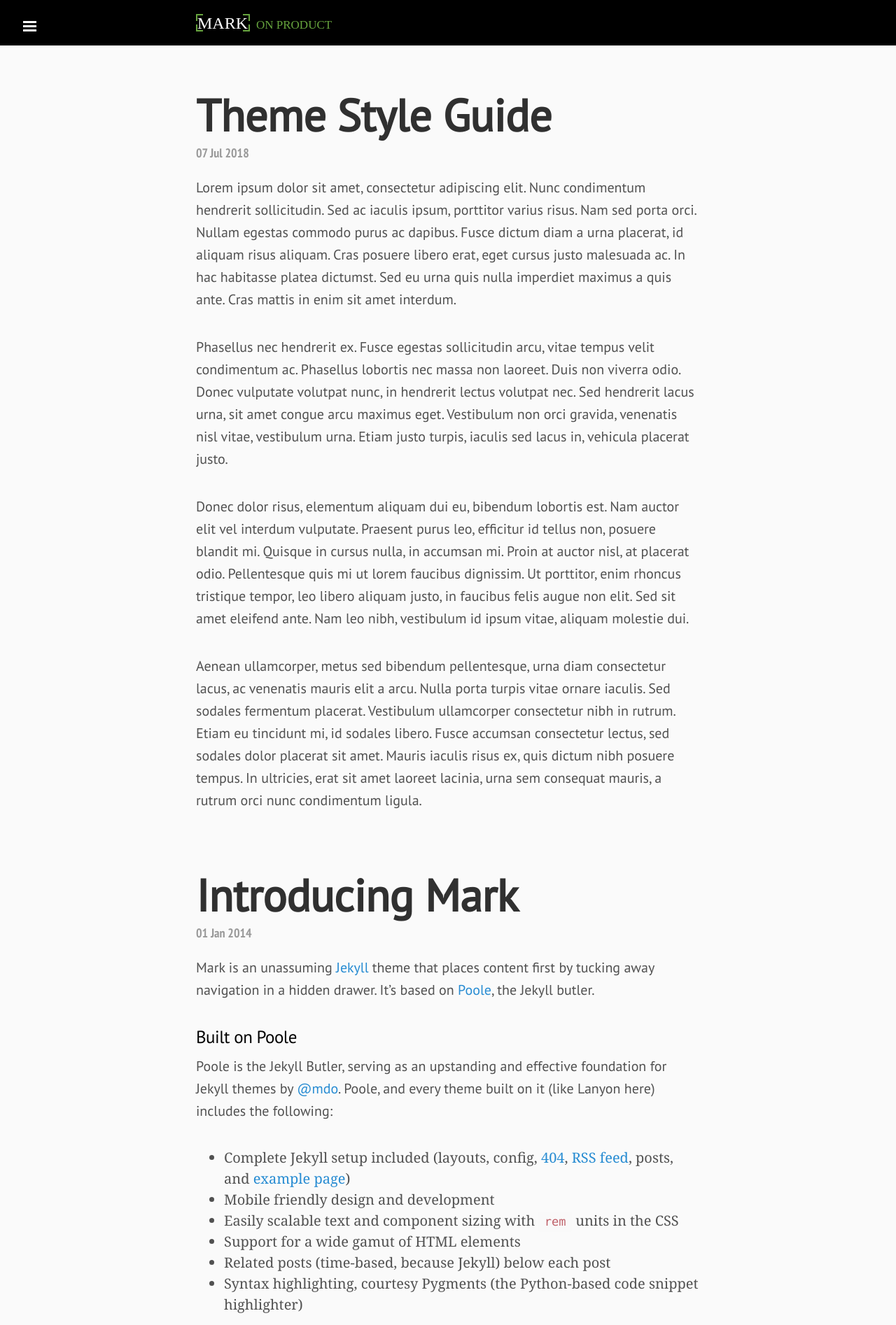
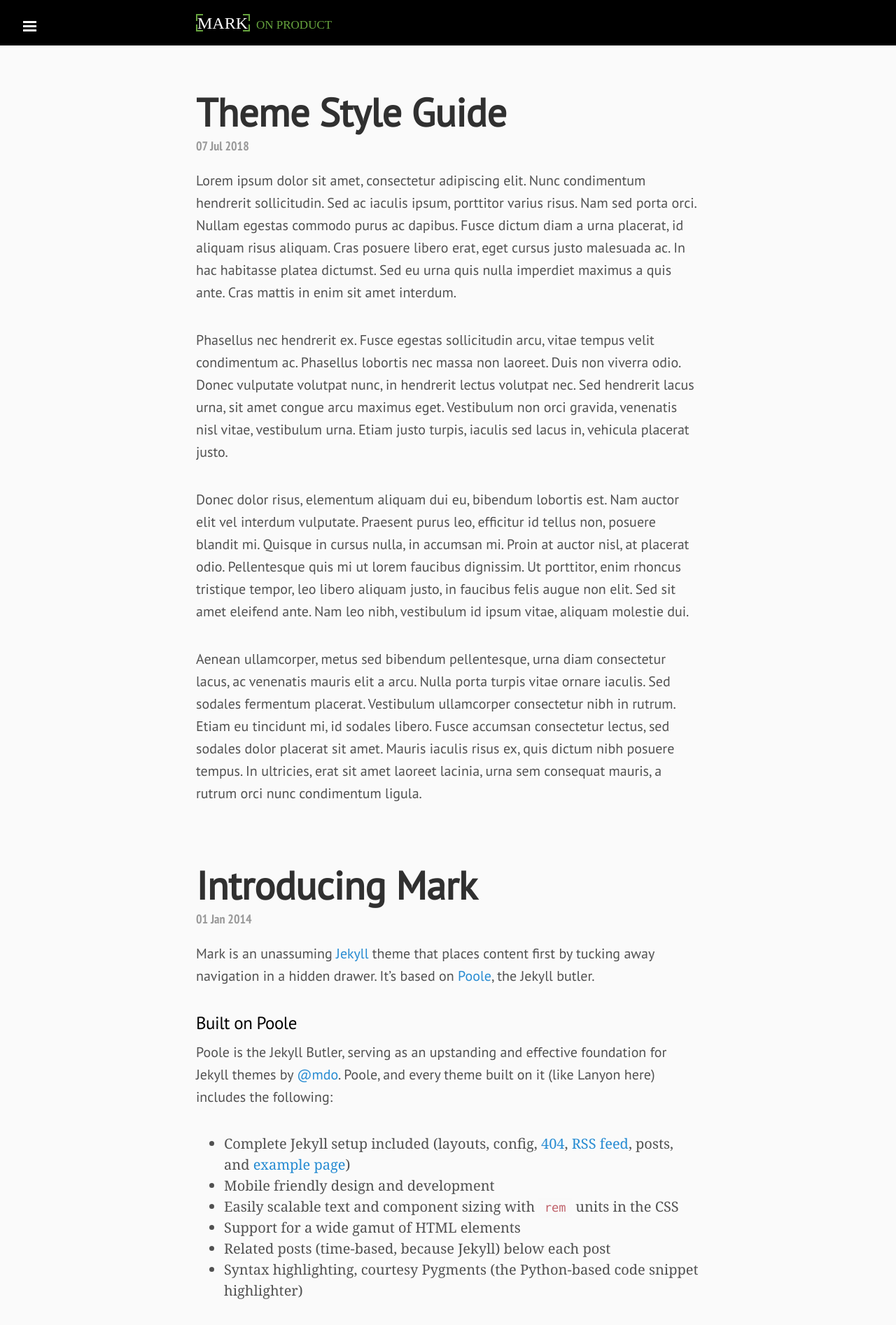
Before and after one commit to markthelefty/markthelefty.github.io, a Jekyll site: the page built from index.html, in a window 1280 px wide. Shown: the top 1894 px of the page at 70% size. Built offline with Jekyll 4.4.1, drawn with Linux system fonts in a browser that asks for light colours; some web fonts are replaced; Markdown is read by kramdown in place of the engine named in the settings; the list of posts is cut into pages by our own code.

Commit message:
type tweaks

```diff
--- a/public/css/custom.css
+++ b/public/css/custom.css
@@ -46,7 +46,7 @@
  }
 
 .post-title {
-  font-size: 3.2rem;
+  font-size: 2.8rem;
   color: #000;
   font-weight: 700;
  }
```
